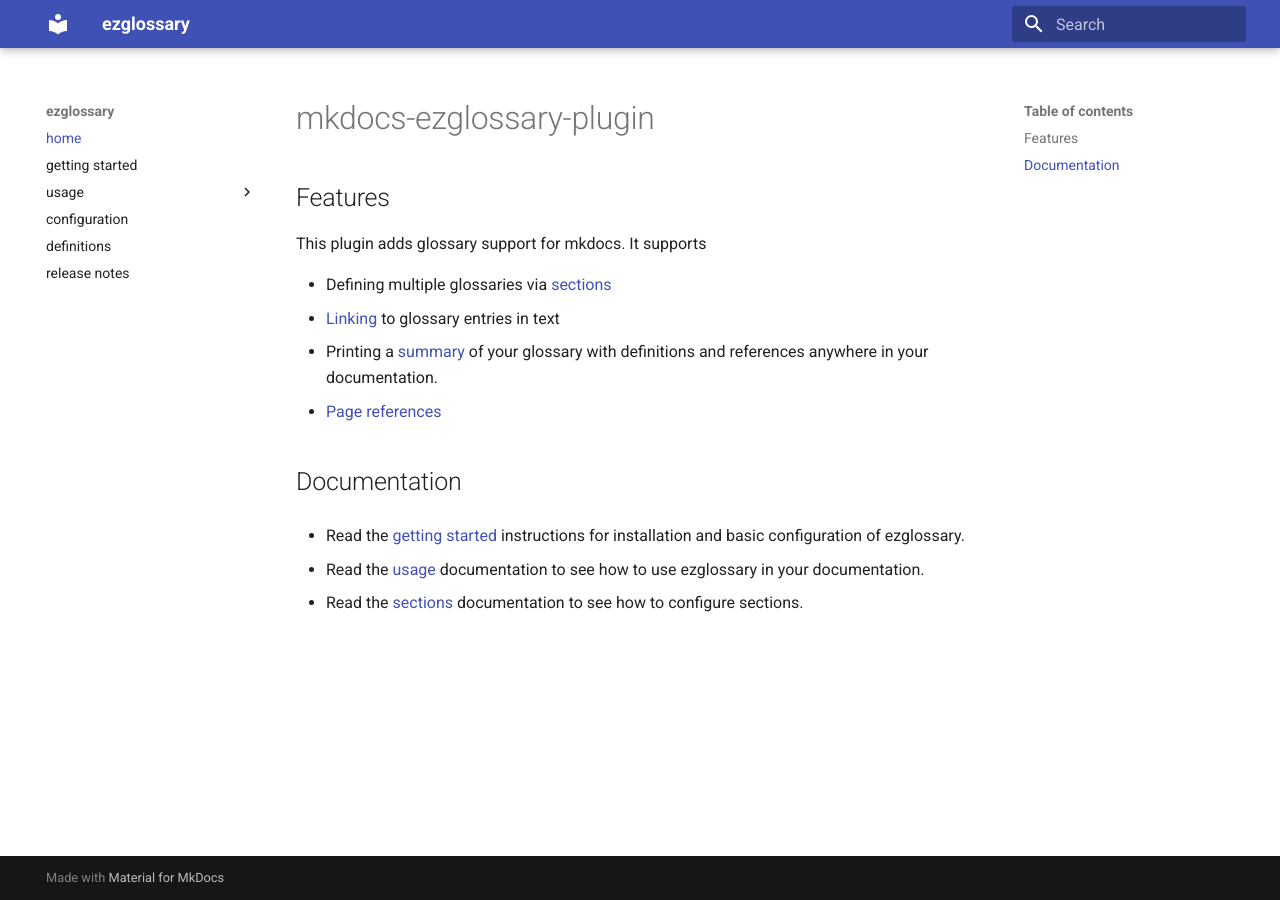
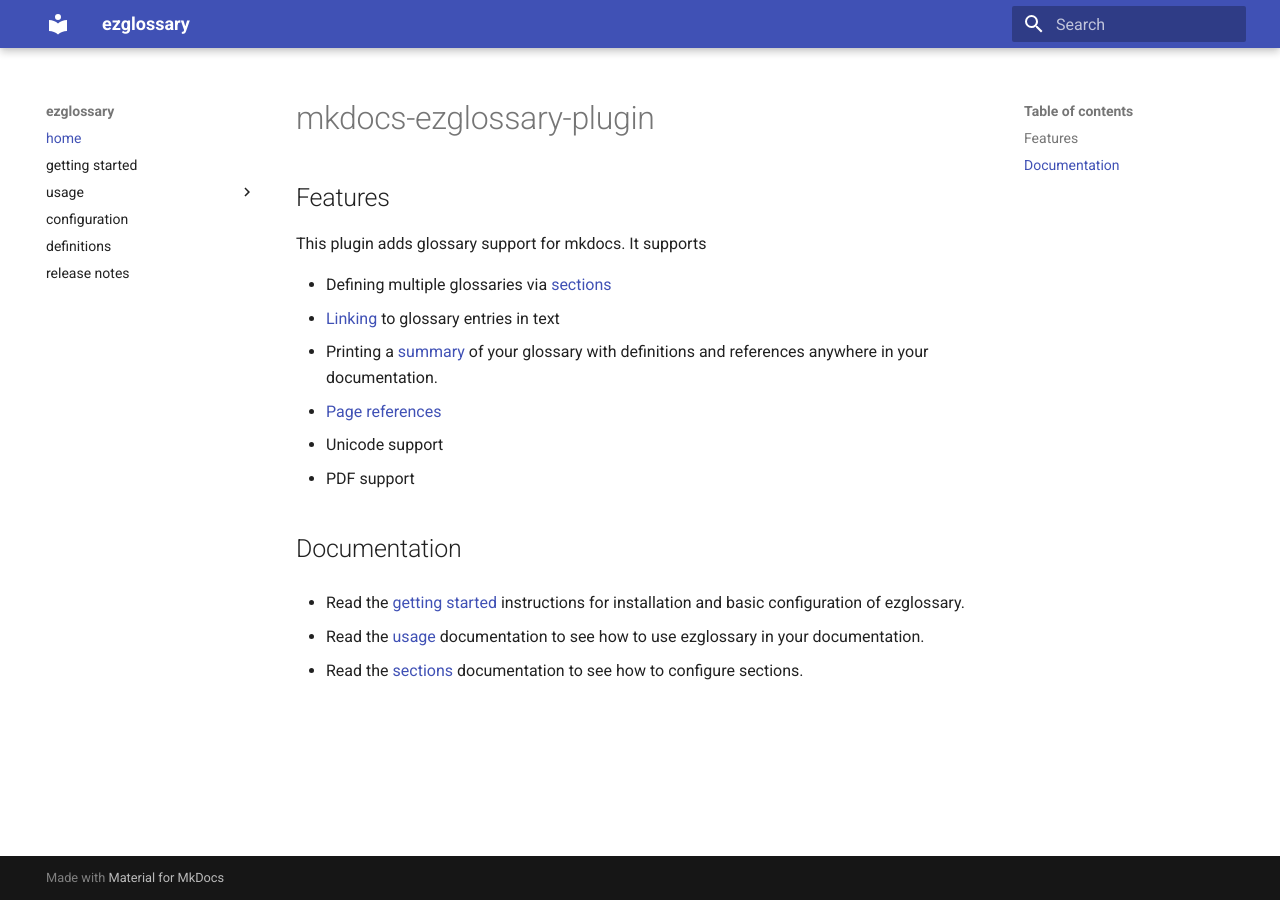
Before and after one commit to realtimeprojects/mkdocs-ezglossary, an MkDocs documentation site: the page built from docs/index.md, in a window 1280 px wide. Built offline with MkDocs 1.6.1 and Material for MkDocs 9.7.7, drawn with Linux system fonts in a browser that asks for light colours.

Commit message:
Improve documentation.

```diff
--- a/docs/index.md
+++ b/docs/index.md
@@ -9,6 +9,8 @@
 -   Printing a [summary](usage/summary.md) of your glossary with definitions and
     references anywhere in your documentation.
 -   [Page references](usage/pagerefs.md)
+-   Unicode support
+-   PDF support
 
 ## Documentation
 
```
Also changed, not shown: README.md (+2 -0 lines).
